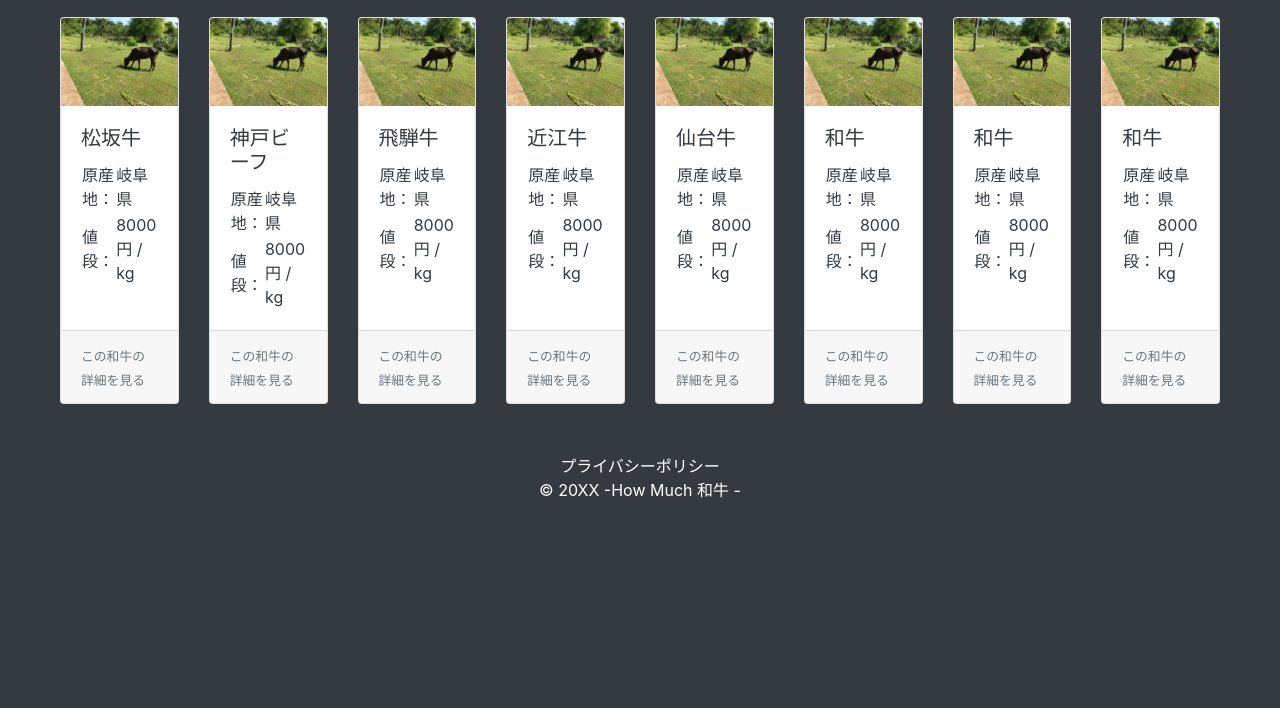
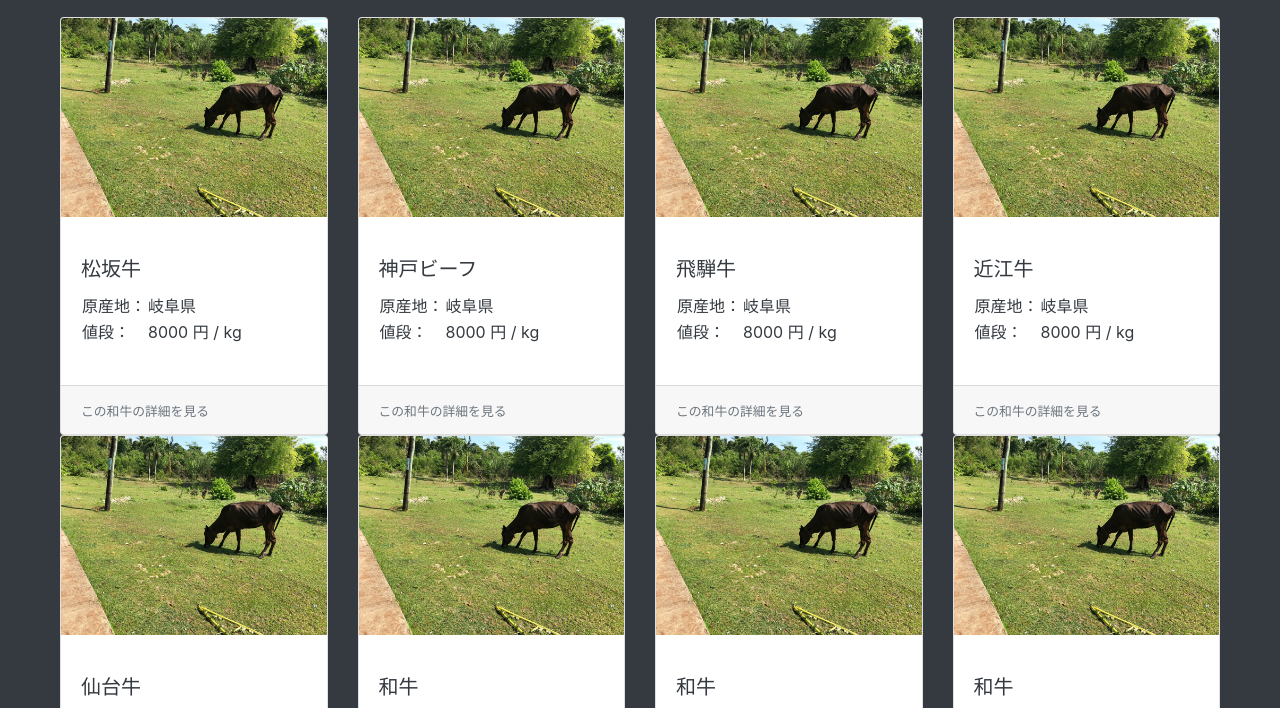
Before and after one commit to yusuketani369/wagyu_price, a plain HTML site: page index.html in a window 1280 px wide. Shown: the part 43-751 px from the top of the page. Drawn offline with Linux system fonts and the light colour scheme.

Commit message:
カード4枚変更後CSS

```diff
--- a/css/style.css
+++ b/css/style.css
@@ -13,6 +13,14 @@ a:hover {
 
 p {
   color: #fff;
+}
+
+.card {
+  display: flex;
+  flex-wrap: wrap;
+  gap: 20px;
+  flex: auto!important;
+  width: 250px;
 }
 
 .content-width {
@@ -37,7 +45,7 @@ p {
 
 
 .submit-color {
-  background-color: #DE660D;
+  background-color: #fff;
   color: white;
   opacity: 0.9;
   transition: all 0.4s;
```
